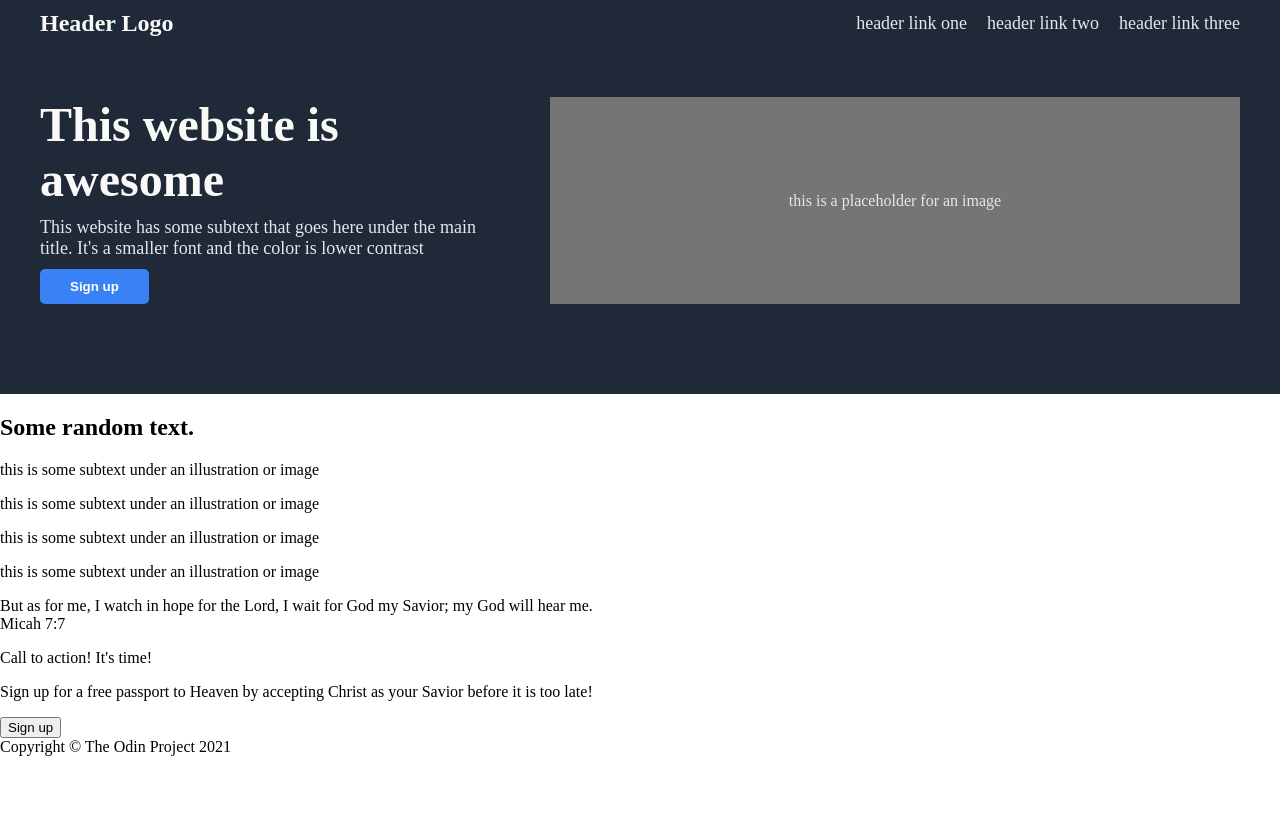
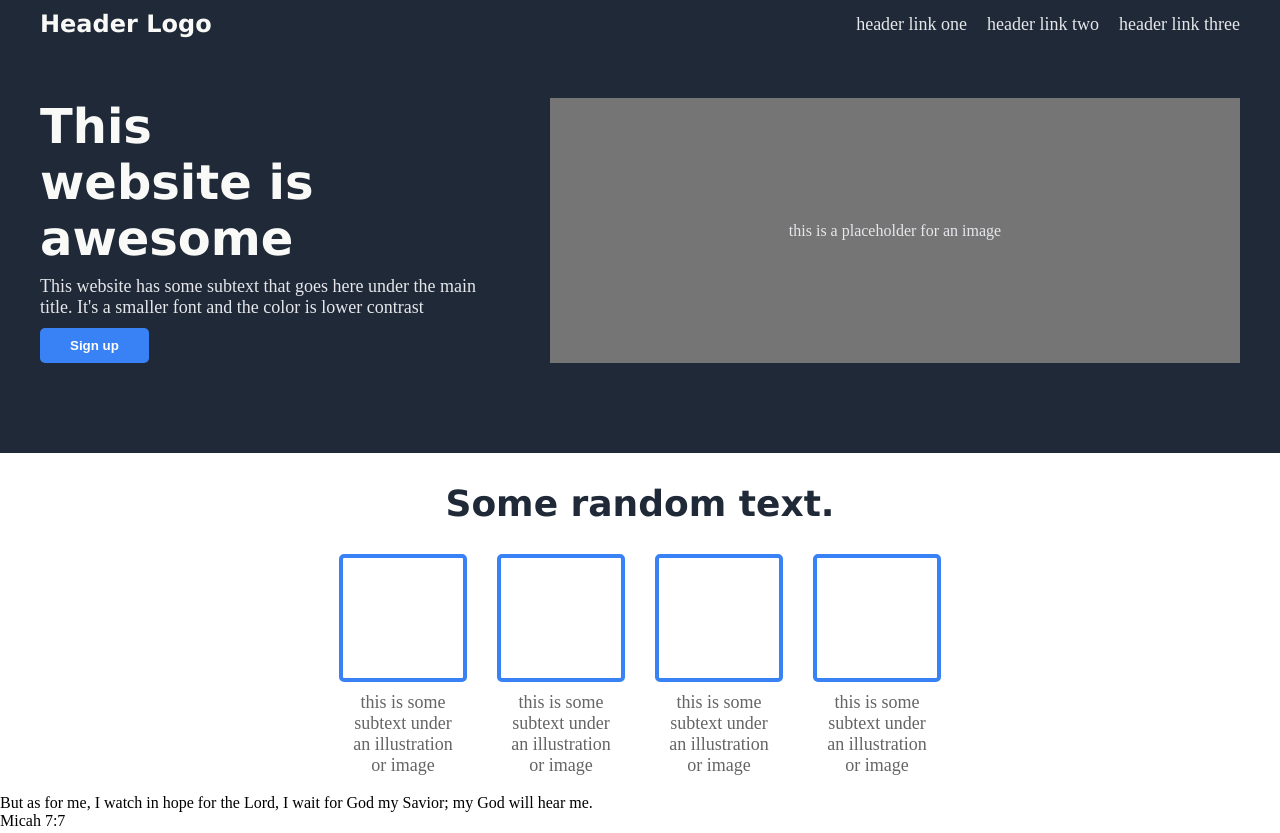
Before and after one commit to Mr-MichaelK/odin-landing-page, a plain HTML site: page root/index.html in a window 1280 px wide. Shown: the top 833 px of the page. Before the commit the page ends 800 px from the top, so only its background shows below. Drawn offline with Linux system fonts and the light colour scheme.

Commit message:
Style the top of the body

```diff
--- a/root/index.html
+++ b/root/index.html
@@ -35,30 +35,22 @@
     <div class="body">
         <h2 class="subtext-title" id="bold">Some random text.</h2>
         <div class="subtext-container">
-            <div class="subtext-box">
-
+            <div class="box-wrapper">
+                <div class="subtext-box"></div>
+                <p class="box-text">this is some subtext under an illustration or image</p>
             </div>
-            <div class="subtext-box">
-
+            <div class="box-wrapper">
+                <div class="subtext-box"></div>
+                <p class="box-text">this is some subtext under an illustration or image</p>
             </div>
-            <div class="subtext-box">
-
+            <div class="box-wrapper">
+                <div class="subtext-box"></div>
+                <p class="box-text">this is some subtext under an illustration or image</p>
             </div>
-            <div class="subtext-box">
-
+            <div class="box-wrapper">
+                <div class="subtext-box"></div>
+                <p class="box-text">this is some subtext under an illustration or image</p>
             </div>
-            <p class="subtext">
-                this is some subtext under an illustration or image
-            </p>
-            <p class="subtext">
-                this is some subtext under an illustration or image
-            </p>
-            <p class="subtext">
-                this is some subtext under an illustration or image
-            </p>
-            <p class="subtext">
-                this is some subtext under an illustration or image
-            </p>
         </div>
         <div class="quote-container">
             <div class="quote">
--- a/root/style.css
+++ b/root/style.css
@@ -80,6 +80,12 @@ h3 {
     padding: 0;
 }
 
+h1,
+h2,
+h3 {
+    font-family: Verdana, Geneva, Tahoma, sans-serif;
+}
+
 .img-placeholder {
     background-color: rgb(117, 117, 117);
     display: flex;
@@ -104,3 +110,51 @@ ul {
 a {
     text-decoration: none;
 }
+
+.body {
+    display: flex;
+    flex-direction: column;
+}
+
+.subtext-title {
+    display: flex;
+    justify-content: center;
+    align-content: center;
+    font-size: 36px;
+    font-weight: extra-bold;
+    color: #1f2937;
+}
+
+.subtext-container {
+    display: flex;
+    gap: 30px; /* Adjust gap between boxes */
+    flex-wrap: wrap;
+    justify-content: center;
+}
+
+.box-wrapper {
+    display: flex;
+    flex-direction: column;
+    align-items: center;
+}
+
+.subtext-box {
+    border: 4px solid #3882f6; /* Blue border */
+    background-color: white; /* White background */
+    height: 120px;
+    width: 120px; /* Adjust width as needed */
+    border-radius: 5px;
+    display: flex;
+    justify-content: center;
+    align-items: center;
+}
+
+.box-text {
+    margin-top: 10px; /* Space between box and text */
+    font-size: 18px; /* Adjust text size */
+    text-align: center; /* Center text */
+    color: rgb(101, 101, 101);
+    display: flex;
+    max-width: 100px;
+    flex-wrap: wrap;
+}
```
